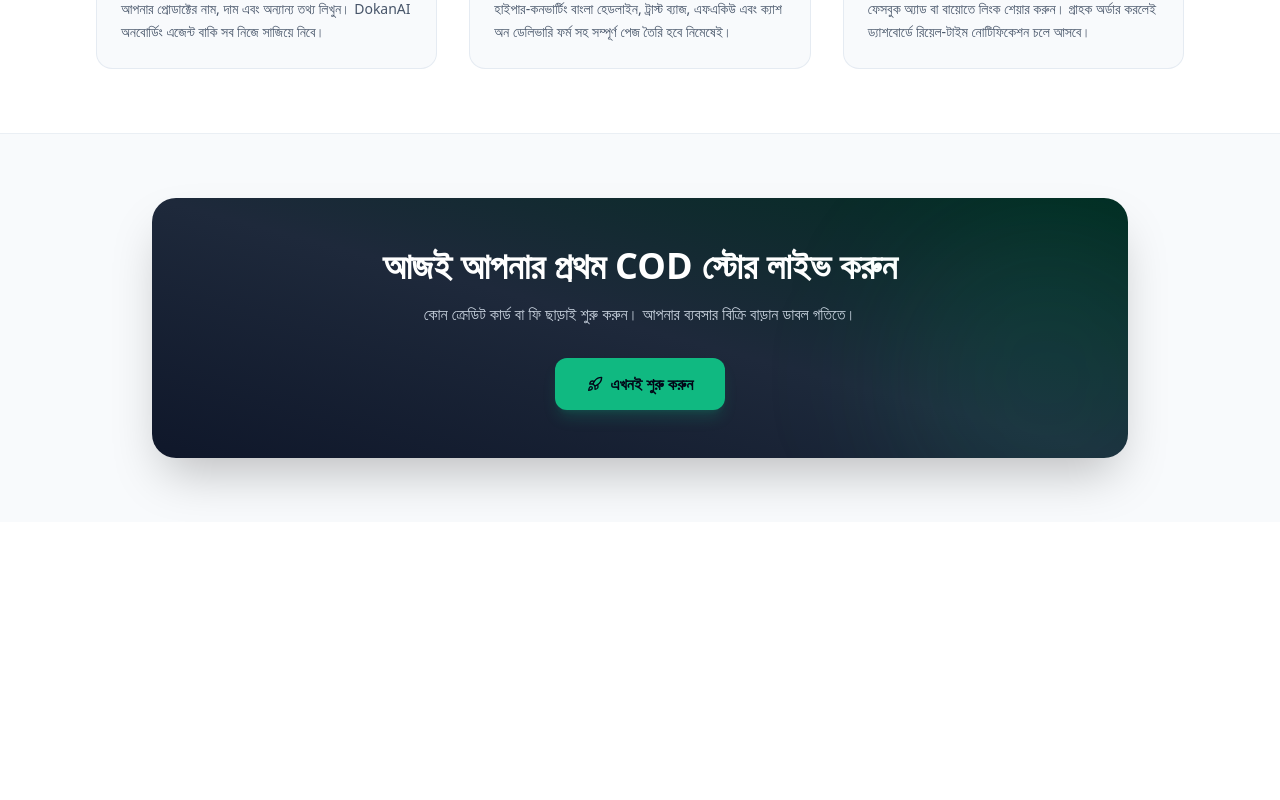
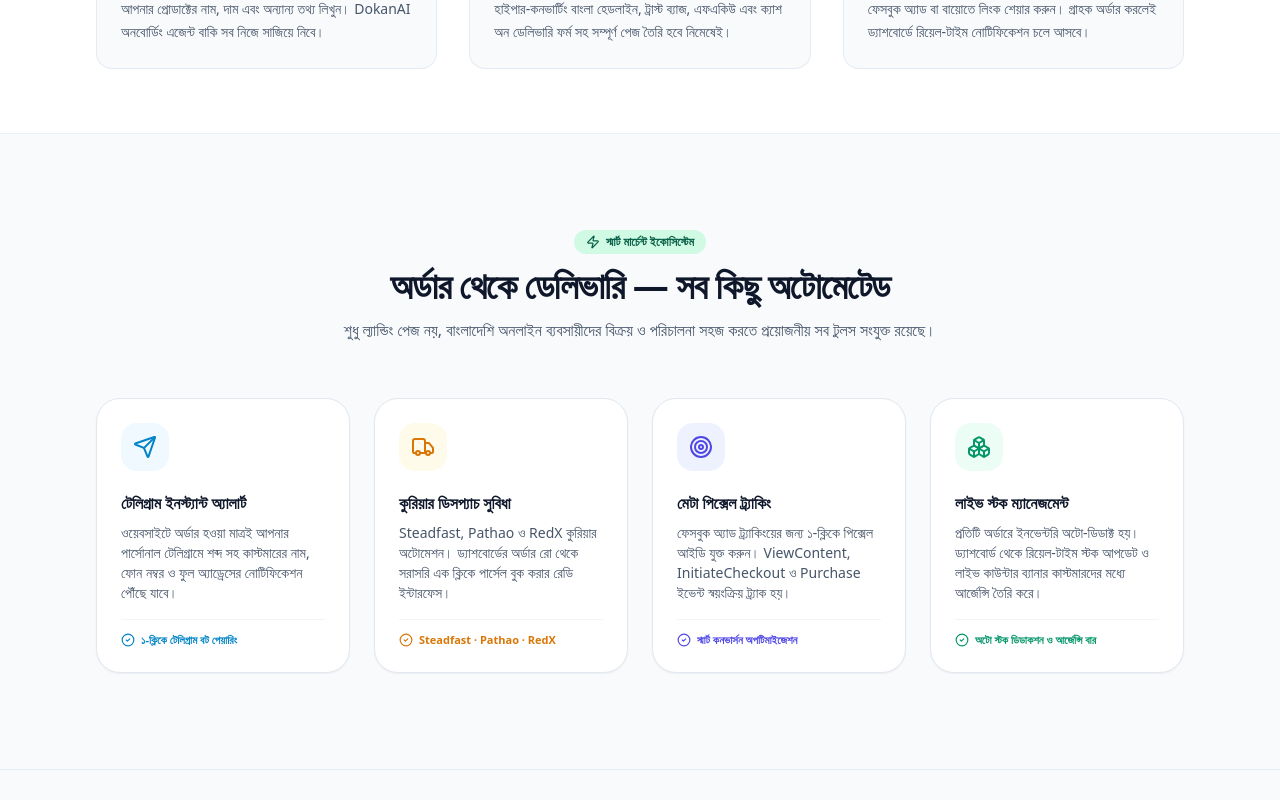
Before and after one commit to trtajim/dokan-ai, a Nuxt app: page / in a window 1280 px wide. Shown: the part 1080-1880 px from the top of the page. Before the commit the page ends 1602 px from the top, so only its background shows below. Built offline with nearby package versions, Linux system fonts and the light colour scheme.

Commit message:
feat(home): showcase telegram alerts, bd courier, pixel tracking, and live stock features

```diff
--- a/pages/index.vue
+++ b/pages/index.vue
@@ -106,6 +106,94 @@
       </div>
     </section>
 
+    <!-- Merchant Power Tools & Automation Showcase -->
+    <section class="py-16 lg:py-24 bg-slate-50 border-b border-slate-200/80">
+      <div class="max-w-6xl mx-auto px-4 sm:px-6 lg:px-8">
+        <div class="text-center max-w-2xl mx-auto mb-14">
+          <div class="inline-flex items-center gap-1.5 px-3 py-1 rounded-full bg-emerald-100 text-emerald-800 text-xs font-bold mb-3">
+            <Zap class="w-3.5 h-3.5" />
+            <span>স্মার্ট মার্চেন্ট ইকোসিস্টেম</span>
+          </div>
+          <h2 class="text-2xl sm:text-4xl font-black text-slate-900 tracking-tight">
+            অর্ডার থেকে ডেলিভারি — সব কিছু অটোমেটেড
+          </h2>
+          <p class="text-sm sm:text-base text-slate-600 mt-3 font-normal">
+            শুধু ল্যান্ডিং পেজ নয়, বাংলাদেশি অনলাইন ব্যবসায়ীদের বিক্রয় ও পরিচালনা সহজ করতে প্রয়োজনীয় সব টুলস সংযুক্ত রয়েছে।
+          </p>
+        </div>
+
+        <div class="grid grid-cols-1 sm:grid-cols-2 lg:grid-cols-4 gap-6">
+          <!-- 1. Telegram Instant Order Alerts -->
+          <div class="bg-white p-6 rounded-3xl border border-slate-200 shadow-sm hover:shadow-md transition-all flex flex-col justify-between group">
+            <div>
+              <div class="w-12 h-12 rounded-2xl bg-sky-50 text-sky-600 flex items-center justify-center mb-5 group-hover:scale-105 transition-transform">
+                <Send class="w-6 h-6" />
+              </div>
+              <h3 class="text-base font-bold text-slate-900 mb-2">টেলিগ্রাম ইনস্ট্যান্ট অ্যালার্ট</h3>
+              <p class="text-xs sm:text-sm text-slate-600 leading-relaxed">
+                ওয়েবসাইটে অর্ডার হওয়া মাত্রই আপনার পার্সোনাল টেলিগ্রামে শব্দ সহ কাস্টমারের নাম, ফোন নম্বর ও ফুল অ্যাড্রেসের নোটিফিকেশন পৌঁছে যাবে।
+              </p>
+            </div>
+            <div class="mt-4 pt-3 border-t border-slate-100 flex items-center gap-1.5 text-[11px] font-bold text-sky-600">
+              <CheckCircle2 class="w-3.5 h-3.5" />
+              <span>১-ক্লিকে টেলিগ্রাম বট পেয়ারিং</span>
+            </div>
+          </div>
+
+          <!-- 2. BD Courier Integration -->
+          <div class="bg-white p-6 rounded-3xl border border-slate-200 shadow-sm hover:shadow-md transition-all flex flex-col justify-between group">
+            <div>
+              <div class="w-12 h-12 rounded-2xl bg-amber-50 text-amber-600 flex items-center justify-center mb-5 group-hover:scale-105 transition-transform">
+                <Truck class="w-6 h-6" />
+              </div>
+              <h3 class="text-base font-bold text-slate-900 mb-2">কুরিয়ার ডিসপ্যাচ সুবিধা</h3>
+              <p class="text-xs sm:text-sm text-slate-600 leading-relaxed">
+                Steadfast, Pathao ও RedX কুরিয়ার অটোমেশন। ড্যাশবোর্ডের অর্ডার রো থেকে সরাসরি এক ক্লিকে পার্সেল বুক করার রেডি ইন্টারফেস।
+              </p>
+            </div>
+            <div class="mt-4 pt-3 border-t border-slate-100 flex items-center gap-1.5 text-[11px] font-bold text-amber-600">
+              <CheckCircle2 class="w-3.5 h-3.5" />
+              <span>Steadfast · Pathao · RedX</span>
+            </div>
+          </div>
+
+          <!-- 3. Meta Pixel & Conversion API -->
+          <div class="bg-white p-6 rounded-3xl border border-slate-200 shadow-sm hover:shadow-md transition-all flex flex-col justify-between group">
+            <div>
+              <div class="w-12 h-12 rounded-2xl bg-indigo-50 text-indigo-600 flex items-center justify-center mb-5 group-hover:scale-105 transition-transform">
+                <Target class="w-6 h-6" />
+              </div>
+              <h3 class="text-base font-bold text-slate-900 mb-2">মেটা পিক্সেল ট্র্যাকিং</h3>
+              <p class="text-xs sm:text-sm text-slate-600 leading-relaxed">
+                ফেসবুক অ্যাড ট্র্যাকিংয়ের জন্য ১-ক্লিকে পিক্সেল আইডি যুক্ত করুন। ViewContent, InitiateCheckout ও Purchase ইভেন্ট স্বয়ংক্রিয় ট্র্যাক হয়।
+              </p>
+            </div>
+            <div class="mt-4 pt-3 border-t border-slate-100 flex items-center gap-1.5 text-[11px] font-bold text-indigo-600">
+              <CheckCircle2 class="w-3.5 h-3.5" />
+              <span>স্মার্ট কনভার্সন অপটিমাইজেশন</span>
+            </div>
+          </div>
+
+          <!-- 4. Real-time Stock Management -->
+          <div class="bg-white p-6 rounded-3xl border border-slate-200 shadow-sm hover:shadow-md transition-all flex flex-col justify-between group">
+            <div>
+              <div class="w-12 h-12 rounded-2xl bg-emerald-50 text-emerald-600 flex items-center justify-center mb-5 group-hover:scale-105 transition-transform">
+                <Boxes class="w-6 h-6" />
+              </div>
+              <h3 class="text-base font-bold text-slate-900 mb-2">লাইভ স্টক ম্যানেজমেন্ট</h3>
+              <p class="text-xs sm:text-sm text-slate-600 leading-relaxed">
+                প্রতিটি অর্ডারে ইনভেন্টরি অটো-ডিডাক্ট হয়। ড্যাশবোর্ড থেকে রিয়েল-টাইম স্টক আপডেট ও লাইভ কাউন্টার ব্যানার কাস্টমারদের মধ্যে আর্জেন্সি তৈরি করে।
+              </p>
+            </div>
+            <div class="mt-4 pt-3 border-t border-slate-100 flex items-center gap-1.5 text-[11px] font-bold text-emerald-600">
+              <CheckCircle2 class="w-3.5 h-3.5" />
+              <span>অটো স্টক ডিডাকশন ও আর্জেন্সি বার</span>
+            </div>
+          </div>
+        </div>
+      </div>
+    </section>
+
     <!-- Bottom CTA banner -->
     <section class="py-16 max-w-5xl mx-auto px-4 sm:px-6">
       <div class="rounded-3xl bg-gradient-to-tr from-slate-900 via-slate-800 to-emerald-950 p-8 sm:p-12 text-center text-white shadow-2xl relative overflow-hidden">
@@ -124,5 +212,5 @@
 </template>
 
 <script setup>
-import { Rocket, ArrowRight, ExternalLink } from 'lucide-vue-next'
+import { Rocket, ArrowRight, ExternalLink, Zap, Send, Truck, Target, Boxes, CheckCircle2 } from 'lucide-vue-next'
 </script>
```
